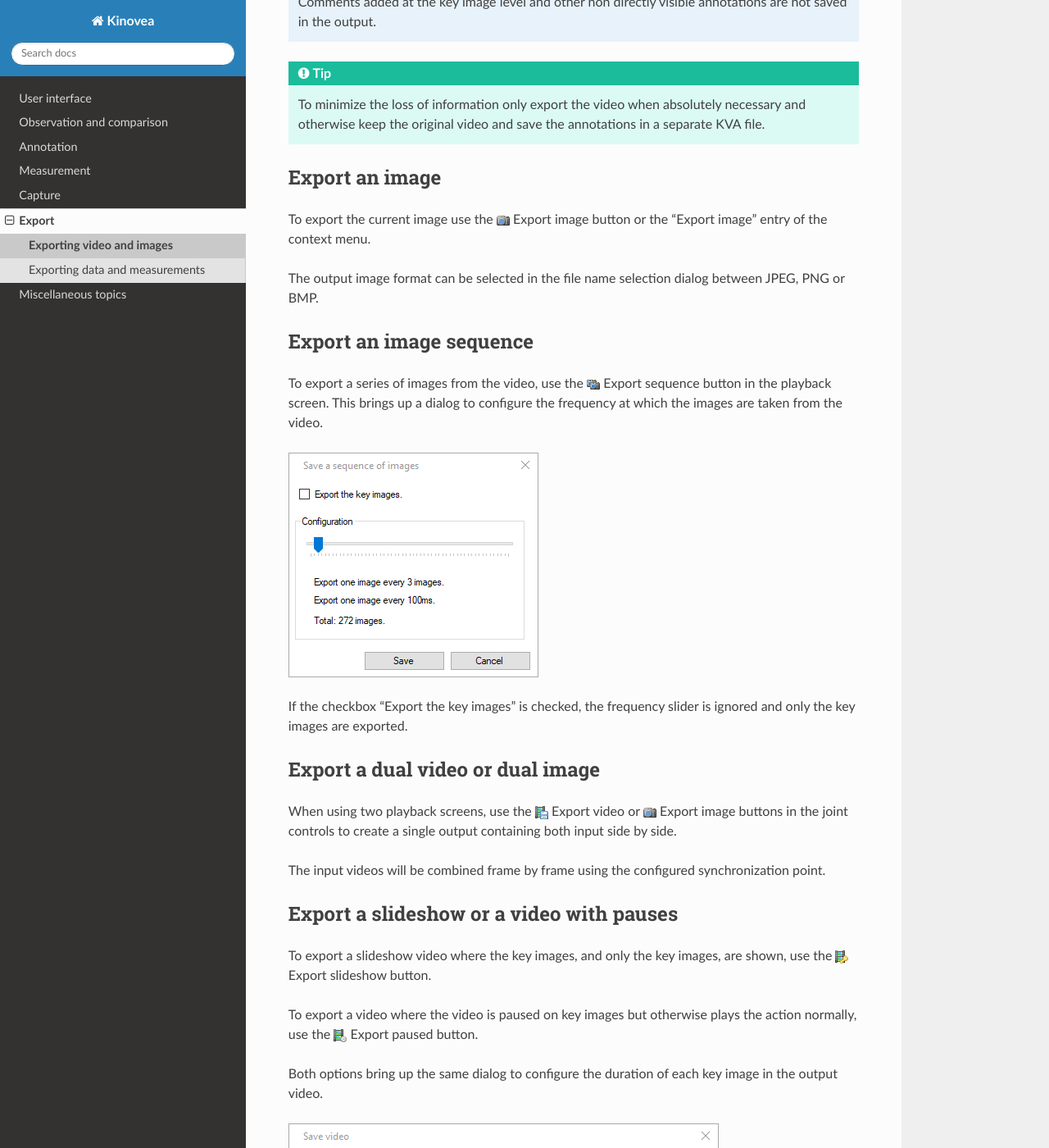
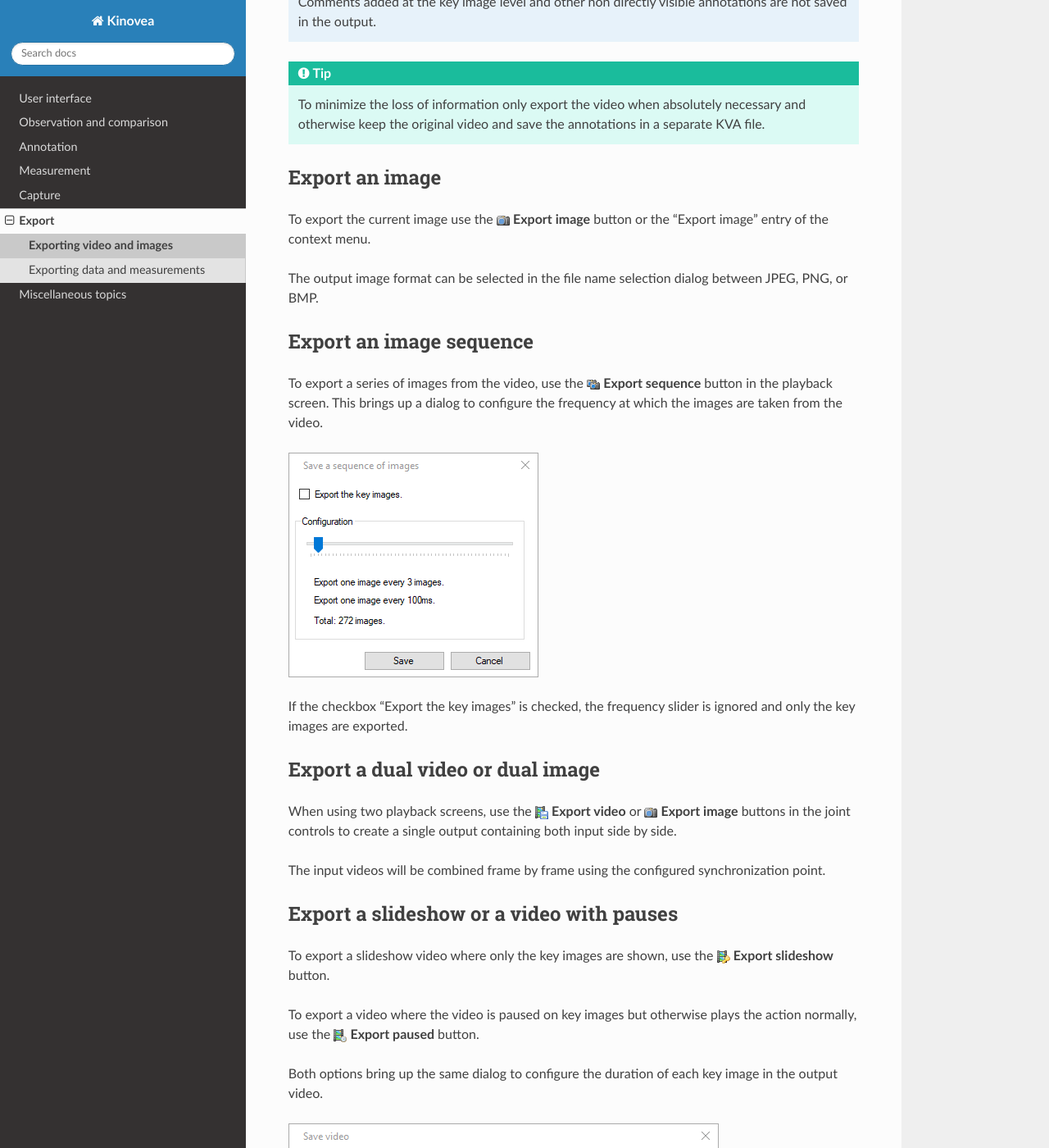
Before and after one commit to Kinovea/kinovea-docs, a Sphinx documentation site: the page built from source/export/video.rst, in a window 1280 px wide and 1400 px high, scrolled down 947 px. Shown: the whole window at 82% size. Built offline with Sphinx 7.4.7 and the Read the Docs theme 2.0.0, drawn with Linux system fonts in a browser that asks for light colours.

Commit message:
Update video.rst
Reviewed: Minor changes made. Please let em know if you want me to revert the changes made to the **button** text.

```diff
--- a/source/export/video.rst
+++ b/source/export/video.rst
@@ -27,15 +27,15 @@ The video codec is always MJPEG.
 
 Export an image
 ---------------
-To export the current image use the |Image| Export image button or the "Export image" entry of the context menu.
+To export the current image use the |Image| **Export image** button or the "Export image" entry of the context menu.
 
 .. |Image| image:: /images/export/icons/image.png
 
-The output image format can be selected in the file name selection dialog between JPEG, PNG or BMP.
+The output image format can be selected in the file name selection dialog between JPEG, PNG, or BMP.
 
 Export an image sequence
 ------------------------
-To export a series of images from the video, use the |Sequence| Export sequence button in the playback screen.
+To export a series of images from the video, use the |Sequence| **Export sequence** button in the playback screen.
 This brings up a dialog to configure the frequency at which the images are taken from the video.
 
 .. |Sequence| image:: /images/export/icons/sequence.png
@@ -46,17 +46,17 @@ If the checkbox "Export the key images" is checked, the frequency slider is igno
 
 Export a dual video or dual image
 ---------------------------------
-When using two playback screens, use the |Video| Export video or |Image| Export image buttons in the joint controls to create a single output containing both input side by side.
+When using two playback screens, use the |Video| **Export video** or |Image| **Export image** buttons in the joint controls to create a single output containing both input side by side.
 
 The input videos will be combined frame by frame using the configured synchronization point.
 
 Export a slideshow or a video with pauses
 -----------------------------------------
-To export a slideshow video where the key images, and only the key images, are shown,
-use the |Slideshow| Export slideshow button.
+To export a slideshow video where only the key images are shown,
+use the |Slideshow| **Export slideshow** button.
 
 To export a video where the video is paused on key images but otherwise plays the action normally,
-use the |Paused| Export paused button.
+use the |Paused| **Export paused** button.
 
 .. |Slideshow| image:: /images/export/icons/slideshow.png
 .. |Paused| image:: /images/export/icons/pausedvideo.png
```
